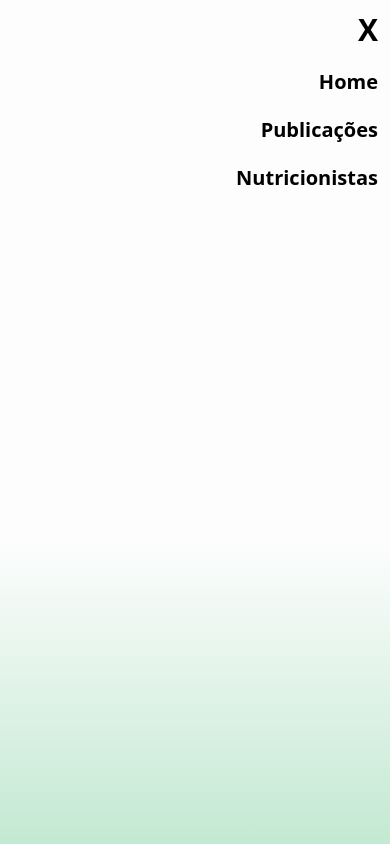
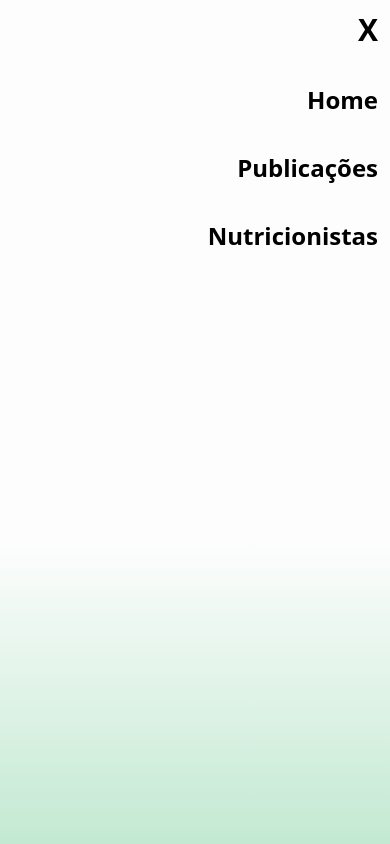
Before and after one commit to wrspada02/jornada-saudavel, a Next.js app: page / in a window 390 px wide. Both pictures are taken after a click on the button 363 px from the left and 28 px from the top of the page. Shown: the top 844 px of the page. Built offline with nearby package versions, Linux system fonts and the light colour scheme.

Commit message:
style: replace font size mobile header

```diff
--- a/src/components/Header.tsx
+++ b/src/components/Header.tsx
@@ -7,15 +7,15 @@ export function Header() {
     return isOpenHeaderMobile ? (
             <header className="w-screen h-screen bg-mobileHeader p-3 fixed top-0 left-0 z-10 animate-opacity-entrance">
                 <nav className="text-black">
-                    <ul className="flex items-end flex-col gap-5">
+                    <ul className="flex items-end flex-col gap-9">
                         <button onClick={() => {
                             setIsOpenHeaderMobile(false);
                         }}>
                             <li className="font-semibold text-3xl cursor-pointer">X</li>
                         </button>
-                        <li className="font-semibold text-xl cursor-pointer">Home</li>
-                        <li className="font-semibold text-xl cursor-pointer">Publicações</li>
-                        <li className="font-semibold text-xl cursor-pointer">Nutricionistas</li>
+                        <li className="font-semibold text-2xl cursor-pointer">Home</li>
+                        <li className="font-semibold text-2xl cursor-pointer">Publicações</li>
+                        <li className="font-semibold text-2xl cursor-pointer">Nutricionistas</li>
                     </ul>
                 </nav>
             </header>
```
